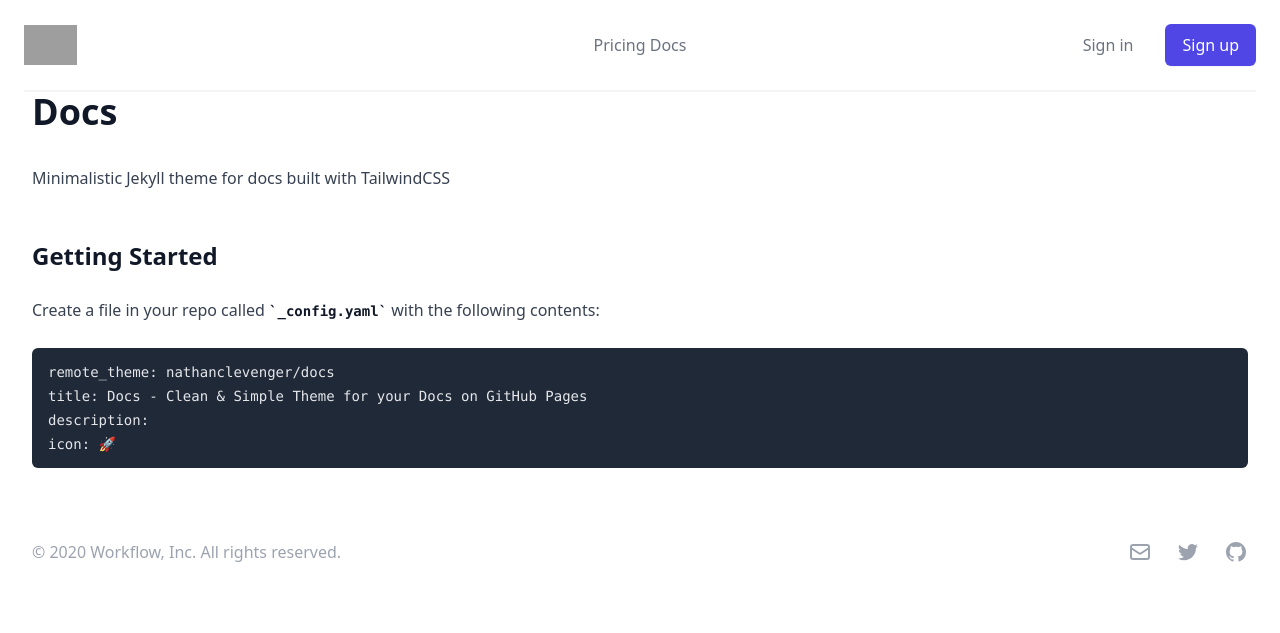
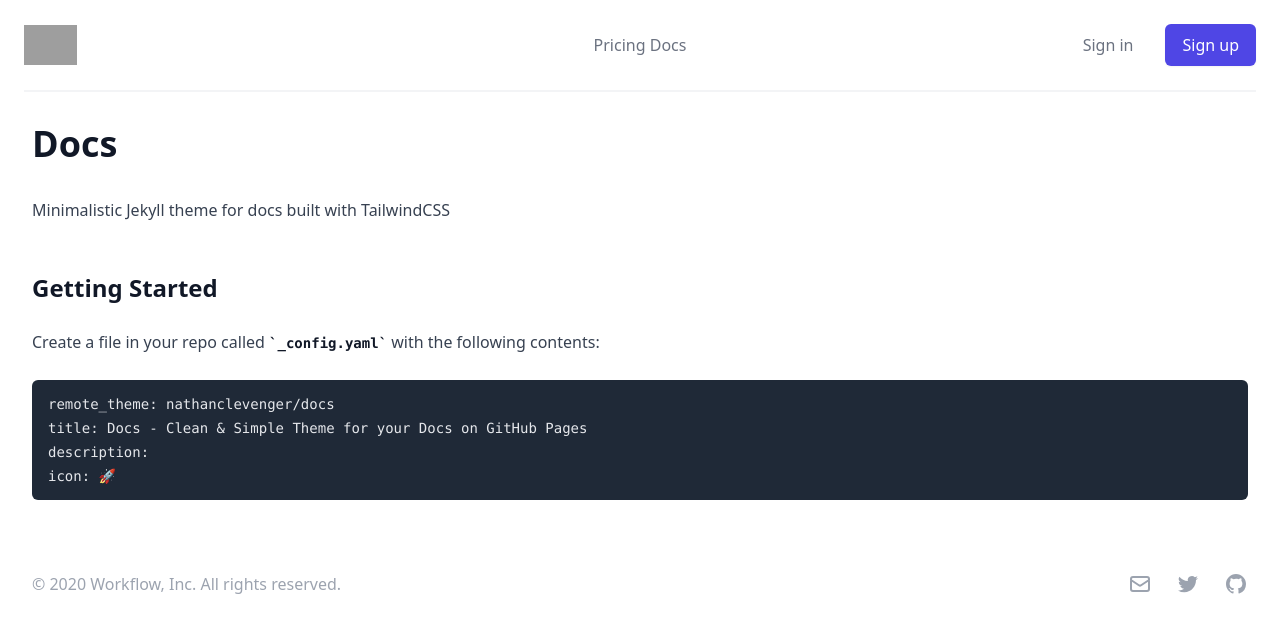
Before and after one commit to nathanclevenger/docs, a Jekyll site: the page built from README.md, in a window 1280 px wide. Shown: the top 633 px of the page. Built offline with Jekyll 4.4.1, drawn with Linux system fonts in a browser that asks for light colours; nearby versions of some CDN libraries; our own code applies the rules of GitHub Pages for plain Markdown files; grey boxes are pictures that could not be loaded.

Commit message:
Update default.html

```diff
--- a/_layouts/default.html
+++ b/_layouts/default.html
@@ -4,6 +4,17 @@
   <meta charset="UTF-8">
   <meta name="viewport" content="width=device-width, initial-scale=1.0">
   <script src="https://cdn.tailwindcss.com?plugins=forms,typography,aspect-ratio,line-clamp"></script>
+  <script>
+    tailwind.config = {
+      theme: {
+        extend: {
+          colors: {
+            theme: '#da373d',
+          }
+        }
+      }
+    }
+  </script>
 </head>
 <body class="h-full">
   <!-- This example requires Tailwind CSS v2.0+ -->
@@ -38,7 +49,7 @@
   </div>
 </div>
 
-  <div class="prose mx-auto max-w-md px-4 sm:max-w-3xl sm:px-6 lg:px-8 lg:max-w-7xl">
+  <div class="prose mx-auto max-w-md px-4 sm:max-w-3xl sm:px-6 lg:px-8 lg:max-w-7xl pt-8">
     {{ content }}
   </div>
 
```
